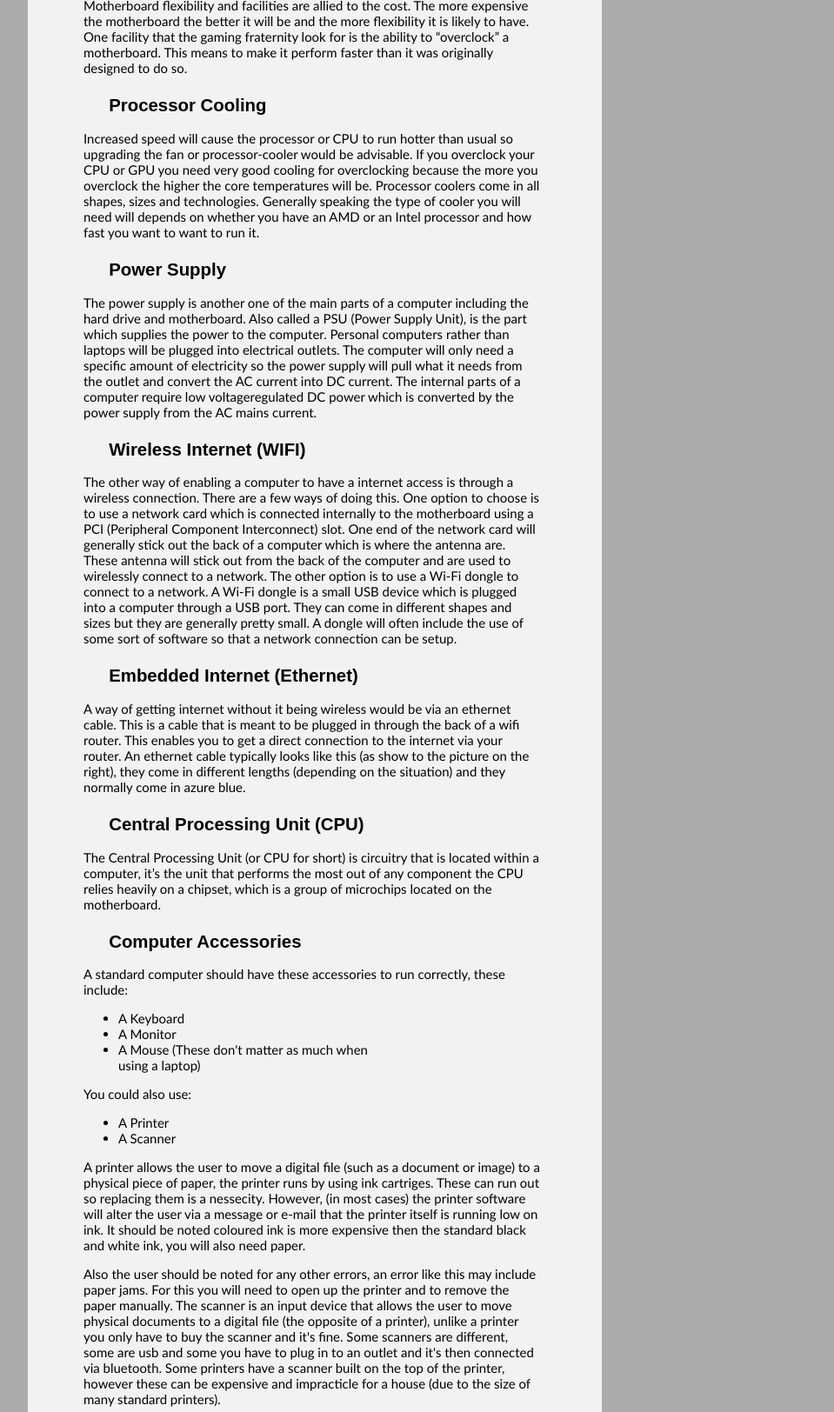
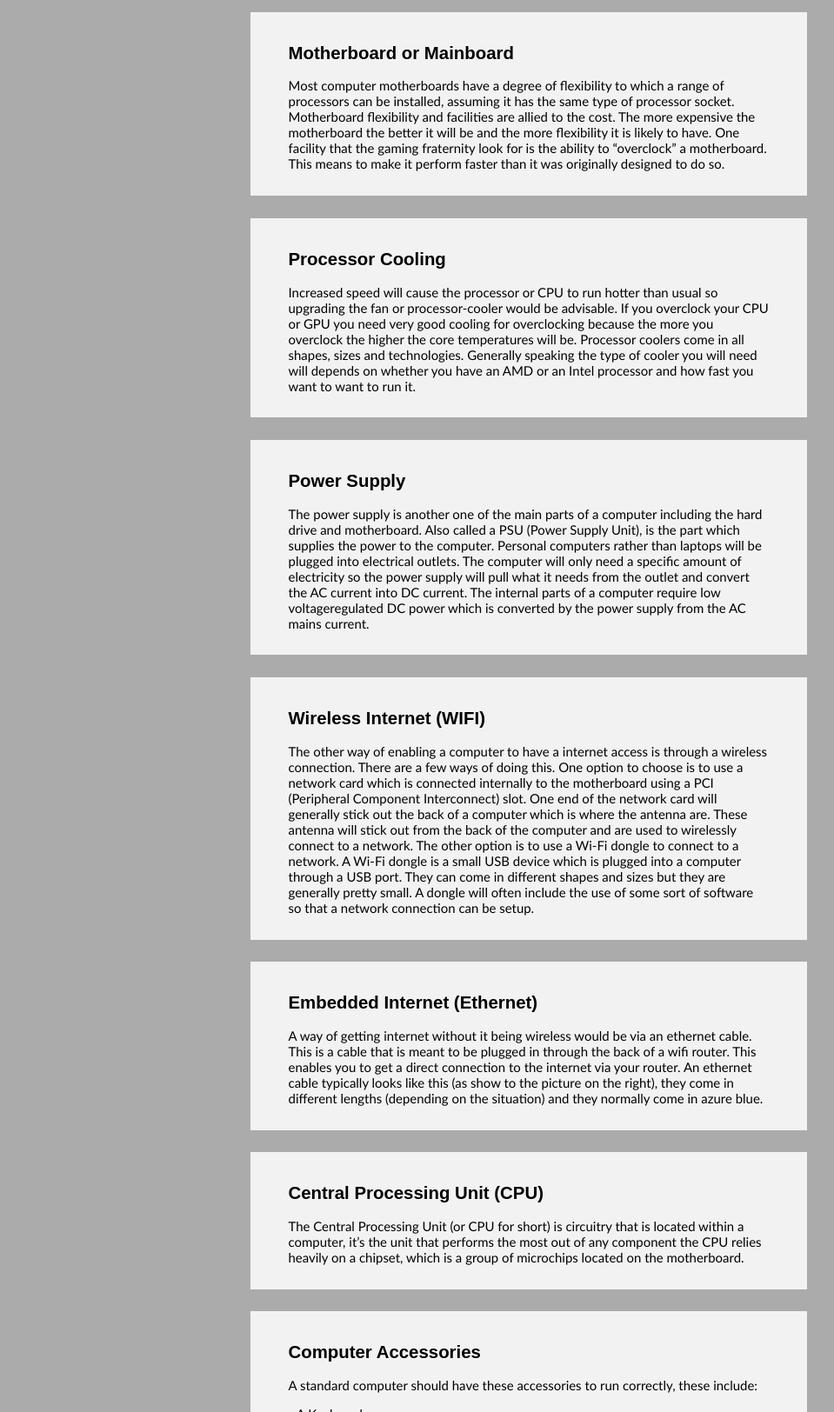
Before and after one commit to 1540alexandert/TechDay, a plain HTML site: page Website/Hardware/index.html in a window 1280 px wide. Shown: the part 1176-2800 px from the top of the page at 87% size, without its empty margins (32-991 px from the left). Drawn offline with Linux system fonts and the light colour scheme.

Commit message:
changes 23/01

```diff
--- a/Website/Hardware/index.html
+++ b/Website/Hardware/index.html
@@ -39,7 +39,7 @@
   </div>
 <div class="relative">
 
-<section>
+    <section id="RAM_Section">
     <h2>RAM</h2>
         <p>
         Random Access Memory (RAM) RAM is where your computer does it’s internal calculations.
@@ -54,25 +54,30 @@
         Most entry level PC’s today are usually sold with 2GB of RAM. 32 bit Windows home systems with basic motherboards will utilise a maximum 4GB of RAM. However the actual amount you will be able to use is dependent on which motherboard you are using.
         With the advent of 64 bit Windows Operating Systems, up to 128GB of RAM can be utilised. Laptop and desktop computers are now being sold with 8Gb of RAM as standard. The 64 bit Operating Systems can makes much better use of this than their 32 bit predecessors did.
         </p>
+    </section>
+    <section id="Hardware_Section">
         <h2>Hard Drive </h2>
         <p>
         Hard Drive (Storage Capacity) The size of a hard drive is related to how much of your personal information and software applications that it can store. As software becomes ever more advanced , it will require more space in which to work.
         Large hard drives are coming down in price, it is not uncommon these days to see 1000Gb (1Tb) drives fitted to some high end computer systems. SSD (Solid State Drives) are becoming more common too.
         Although still quite expensive in the larger sizes, they do have the benefit of no moving parts and being extremely quick. The prices of these are expected to drop in the short to medium term, eventually matching the prices of traditional mechanical hard drives.
         </p>
-
+    </section>
+    <section id="Mother_or_Mainboard_Section">
         <h2>Motherboard or Mainboard</h2>
         <p>
         Most computer motherboards have a degree of flexibility to which a range of processors can be installed, assuming it has the same type of processor socket.
         Motherboard flexibility and facilities are allied to the cost. The more expensive the motherboard the better it will be and the more flexibility it is likely to have. One facility that the gaming fraternity look for is the ability to “overclock” a motherboard. This means to make it perform faster than it was originally designed to do so.
         </p>
-
+    </section>
+    <section id="Processor_Cooling_Section">
         <h2>Processor Cooling</h2>
         <p>
         Increased speed will cause the processor or CPU to run hotter than usual so upgrading the fan or processor-cooler would be advisable. If you overclock your CPU or GPU you need very good cooling for overclocking because the more you overclock the higher the core temperatures will be.
         Processor coolers come in all shapes, sizes and technologies. Generally speaking the type of cooler you will need will depends on whether you have an AMD or an Intel processor and how fast you want to want to run it.
         </p>
-
+    </section>
+    <Section id="Power_Supply_Section">
         <h2>Power Supply</h2>
         <p>
         The power supply is another one of the main parts of a computer including the hard drive and motherboard. Also called a PSU (Power Supply Unit), is the part which supplies the power to the computer.
@@ -80,7 +85,8 @@
         The computer will only need a specific amount of electricity so the power supply will pull what it needs from the outlet and convert the AC current into DC current.
         The internal parts of a computer require low voltageregulated DC power which is converted by the power supply from the AC mains current.
         </p>
-
+    </Section>
+    <section id="Wireless_Internet_Section">
         <h2>Wireless Internet (WIFI)</h2>
         <p>
         The other way of enabling a computer to have a internet access is through a wireless connection.
@@ -90,7 +96,8 @@
         The other option is to use a Wi-Fi dongle to connect to a network. A Wi-Fi dongle is a small USB device which is plugged into a computer through a USB port.
         They can come in different shapes and sizes but they are generally pretty small. A dongle will often include the use of some sort of software so that a network connection can be setup.
         </p>
-
+    </section>
+    <section id="Embedded_Internet_Ethernet_Section">
         <h2>Embedded Internet (Ethernet)</h2>
         <p>
         A way of getting internet without it being wireless would be via an ethernet cable.
@@ -98,12 +105,14 @@
         This enables you to get a direct connection to the internet via your router.
         An ethernet cable typically looks like this (as show to the picture on the right), they come in different lengths (depending on the situation) and they normally come in azure blue.
         </p>
-
+    </section>
+    <section id="Certral_Processing_Unit_CPU_Section">
         <h2>Central Processing Unit (CPU)</h2>
         <p>
         The Central Processing Unit (or CPU for short) is circuitry that is located within a computer, it’s the unit that performs the most out of any component the CPU relies heavily on a chipset, which is a group of microchips located on the motherboard.
         </p>
-
+    </section>
+    <section id="Computer_Accessories_Section">
         <h2>Computer Accessories</h2>
         <p>
         A standard computer should have these accessories to run correctly,
@@ -134,6 +143,7 @@
         Some printers have a scanner built on the top of the printer, however these can be expensive and impracticle for a house (due to the size of many standard printers).
         </p>
       </section>
+
 <div id="ImageSection">
 
   <img src="../Resources/1_random_access_memory.JPG" id="RAM">
--- a/Website/Hardware/styles.css
+++ b/Website/Hardware/styles.css
@@ -49,34 +49,76 @@ body {
         width: 90%;
     }
 
-    section
+
+
+
+
+    #RAM_Section
     {
-        float: left;
-        margin-top: 0%;
-        margin-right: 43.4%;
+        margin-left: 25%;
+        margin-right: 25%;
         margin-bottom: 2%;
-        margin-left: 5%;
-        padding-left: 5%;
-        padding-right: 1%;
+        padding: 1%;
         background-color: #f2f2f2
     }
-    #ImageSection{
-        float: right;
-        margin-left: 0%;
-        margin-right: 0%;
+    #Hardware_Section
+    {
+        margin-left: 25%;
+        margin-right: 25%;
+        margin-bottom: 2%;
+        padding: 1%;
+        background-color: #f2f2f2
     }
-    p
+    #Mother_or_Mainboard_Section
     {
-     padding-left: auto;
-     padding-right: 10%;
-     font-family: 'Trebuchet MS', 'Lucida Sans Unicode', 'Lucida Grande', 'Lucida Sans', Arial, sans-serif;
-     font-size: 110%;
+        margin-left: 25%;
+        margin-right: 25%;
+        margin-bottom: 2%;
+        padding: 1%;
+        background-color: #f2f2f2
     }
-    li{
-    padding-left: auto;
-    padding-right: 42%;
-    font-family: 'Trebuchet MS', 'Lucida Sans Unicode', 'Lucida Grande', 'Lucida Sans', Arial, sans-serif;
-    font-size: 110%;
+    #Processor_Cooling_Section
+    {
+        margin-left: 25%;
+        margin-right: 25%;
+        margin-bottom: 2%;
+        padding: 1%;
+        background-color: #f2f2f2
+    }
+    #Power_Supply_Section{
+        margin-left: 25%;
+        margin-right: 25%;
+        margin-bottom: 2%;
+        padding: 1%;
+        background-color: #f2f2f2
+    }
+    #Wireless_Internet_Section{
+        margin-left: 25%;
+        margin-right: 25%;
+        margin-bottom: 2%;
+        padding: 1%;
+        background-color: #f2f2f2
+    }
+    #Embedded_Internet_Ethernet_Section{
+        margin-left: 25%;
+        margin-right: 25%;
+        margin-bottom: 2%;
+        padding: 1%;
+        background-color: #f2f2f2
+    }
+    #Certral_Processing_Unit_CPU_Section{
+        margin-left: 25%;
+        margin-right: 25%;
+        margin-bottom: 2%;
+        padding: 1%;
+        background-color: #f2f2f2
+    }
+    #Computer_Accessories_Section{
+        margin-left: 25%;
+        margin-right: 25%;
+        margin-bottom: 2%;
+        padding: 1%;
+        background-color: #f2f2f2
     }
 
     h2
@@ -86,12 +128,24 @@ body {
         padding-top: 1%;
         font-size: 150%;
     }
-    #CollegeLogo
+
+    p
     {
-        display: none;
-        margin: 0 auto;
-        width: 30%;
+     padding-left: 5%;
+     padding-right: 5%;
+     font-family: 'Trebuchet MS', 'Lucida Sans Unicode', 'Lucida Grande', 'Lucida Sans', Arial, sans-serif;
+     font-size: 110%;
     }
+
+    li
+    {
+    padding-left: auto;
+    padding-right: 42%;
+    font-family: 'Trebuchet MS', 'Lucida Sans Unicode', 'Lucida Grande', 'Lucida Sans', Arial, sans-serif;
+    font-size: 110%;
+    }
+
+
 
     @media screen and (min-width: 750px) {
         #banner
@@ -104,7 +158,7 @@ body {
         #CollegeLogo
         {
             display: block;
-            margin: 0 auto;
+            margin: auto;
             width: 110px;
             height: 110px;
             padding-bottom: 1%;
--- a/Website/Software/styles.css
+++ b/Website/Software/styles.css
@@ -49,29 +49,76 @@ body {
         width: 90%;
     }
 
-    section
+
+
+
+
+    #RAM_Section
     {
-        float: left;
-        margin-top: 0%;
-        margin-right: 43.4%;
+        margin-left: 25%;
+        margin-right: 25%;
         margin-bottom: 2%;
-        margin-left: 5%;
-        padding-left: 5%;
-        padding-right: 1%;
+        padding: 1%;
         background-color: #f2f2f2
     }
-    p
+    #Hardware_Section
     {
-     padding-left: auto;
-     padding-right: 10%;
-     font-family: 'Trebuchet MS', 'Lucida Sans Unicode', 'Lucida Grande', 'Lucida Sans', Arial, sans-serif;
-     font-size: 110%;
+        margin-left: 25%;
+        margin-right: 25%;
+        margin-bottom: 2%;
+        padding: 1%;
+        background-color: #f2f2f2
     }
-    li{
-    padding-left: auto;
-    padding-right: 42%;
-    font-family: 'Trebuchet MS', 'Lucida Sans Unicode', 'Lucida Grande', 'Lucida Sans', Arial, sans-serif;
-    font-size: 110%;
+    #Mother_or_Mainboard_Section
+    {
+        margin-left: 25%;
+        margin-right: 25%;
+        margin-bottom: 2%;
+        padding: 1%;
+        background-color: #f2f2f2
+    }
+    #Processor_Cooling_Section
+    {
+        margin-left: 25%;
+        margin-right: 25%;
+        margin-bottom: 2%;
+        padding: 1%;
+        background-color: #f2f2f2
+    }
+    #Power_Supply_Section{
+        margin-left: 25%;
+        margin-right: 25%;
+        margin-bottom: 2%;
+        padding: 1%;
+        background-color: #f2f2f2
+    }
+    #Wireless_Internet_Section{
+        margin-left: 25%;
+        margin-right: 25%;
+        margin-bottom: 2%;
+        padding: 1%;
+        background-color: #f2f2f2
+    }
+    #Embedded_Internet_Ethernet_Section{
+        margin-left: 25%;
+        margin-right: 25%;
+        margin-bottom: 2%;
+        padding: 1%;
+        background-color: #f2f2f2
+    }
+    #Certral_Processing_Unit_CPU_Section{
+        margin-left: 25%;
+        margin-right: 25%;
+        margin-bottom: 2%;
+        padding: 1%;
+        background-color: #f2f2f2
+    }
+    #Computer_Accessories_Section{
+        margin-left: 25%;
+        margin-right: 25%;
+        margin-bottom: 2%;
+        padding: 1%;
+        background-color: #f2f2f2
     }
 
     h2
@@ -81,12 +128,24 @@ body {
         padding-top: 1%;
         font-size: 150%;
     }
-    #CollegeLogo
+
+    p
     {
-        display: none;
-        margin: 0 auto;
-        width: 30%;
+     padding-left: 5%;
+     padding-right: 5%;
+     font-family: 'Trebuchet MS', 'Lucida Sans Unicode', 'Lucida Grande', 'Lucida Sans', Arial, sans-serif;
+     font-size: 110%;
     }
+
+    li
+    {
+    padding-left: auto;
+    padding-right: 42%;
+    font-family: 'Trebuchet MS', 'Lucida Sans Unicode', 'Lucida Grande', 'Lucida Sans', Arial, sans-serif;
+    font-size: 110%;
+    }
+
+
 
     @media screen and (min-width: 750px) {
         #banner
@@ -99,11 +158,16 @@ body {
         #CollegeLogo
         {
             display: block;
-            margin: 0 auto;
+            margin: auto;
             width: 110px;
             height: 110px;
             padding-bottom: 1%;
         }
+        #RAM{
+            width: 200px;
+            height: 100px;
+        }
+
     }
       div.relative
       {
```
Also changed, not shown: Website/Software/index.html (+25 -29 lines).
